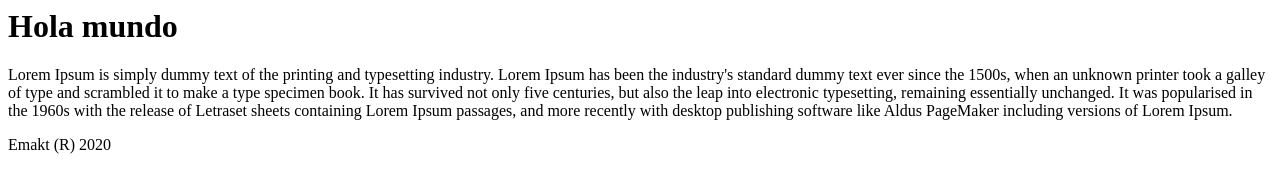
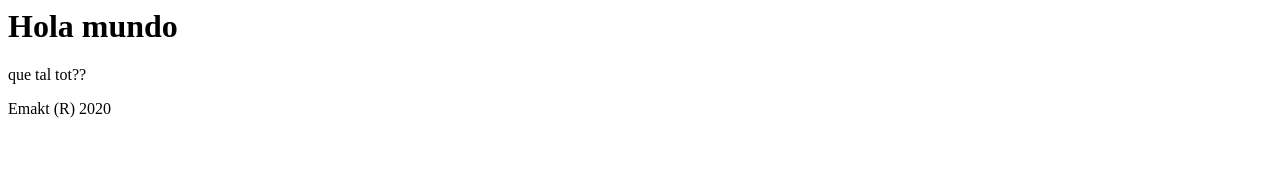
Before and after one commit to Eric-SanchezMarch/testweb, a plain HTML site: page index.html in a window 1280 px wide. Drawn offline with Linux system fonts and the light colour scheme.

Commit message:
Update index.html

```diff
--- a/index.html
+++ b/index.html
@@ -6,10 +6,7 @@
 
 <body>
 <h1> Hola mundo</h1>
-  <p> Lorem Ipsum is simply dummy text of the printing and typesetting industry. Lorem Ipsum has been the industry's standard dummy text ever since the 1500s,
-    when an unknown printer took a galley of type and scrambled it to make a type specimen book. It has survived not only five centuries, but also the leap into
-    electronic typesetting, remaining essentially unchanged. It was popularised in the 1960s with the release of Letraset sheets containing Lorem Ipsum passages,
-    and more recently with desktop publishing software like Aldus PageMaker including versions of Lorem Ipsum.
+  <p> que tal tot??
   </p>
   <footer> Emakt (R) 2020 </footer>
 </body>
```
